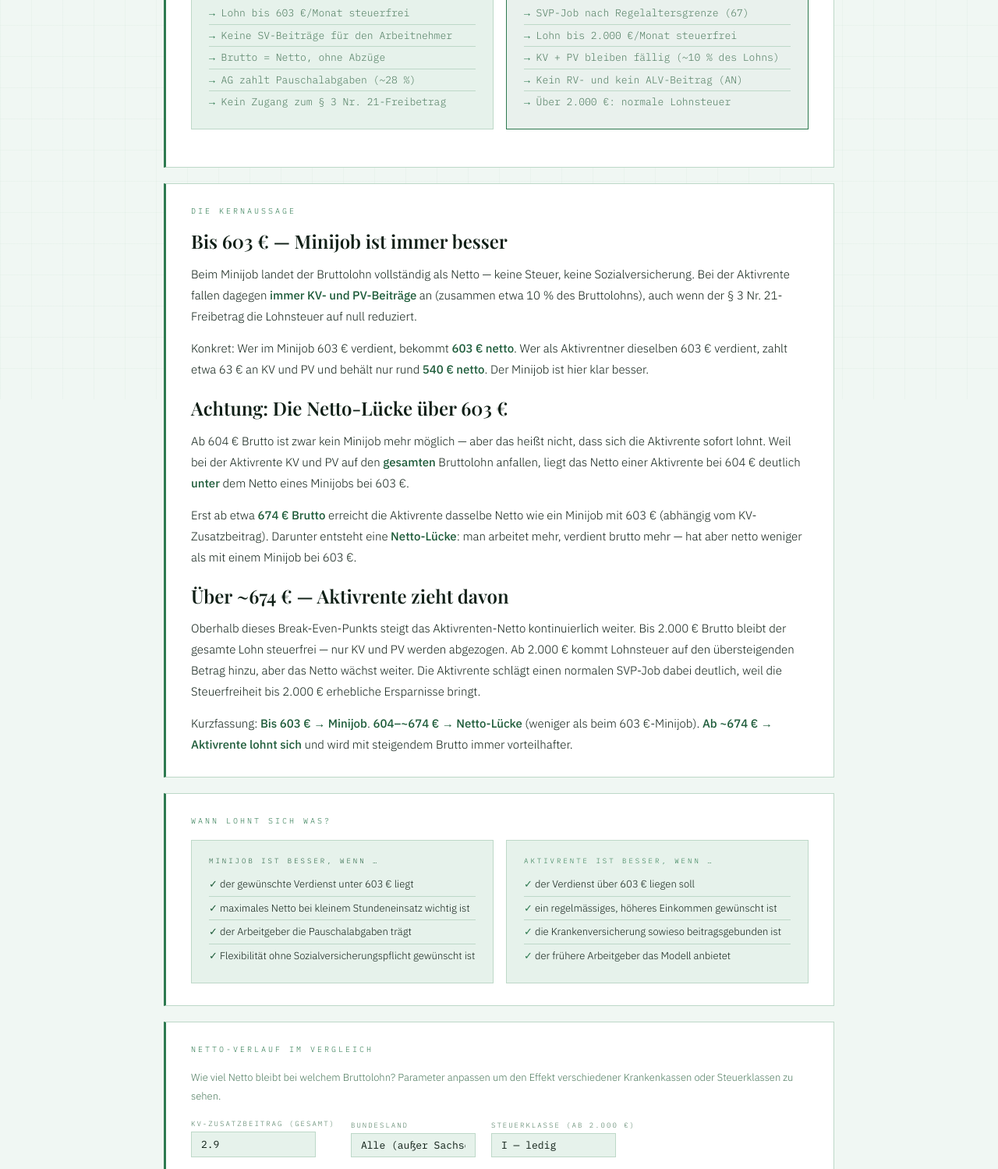
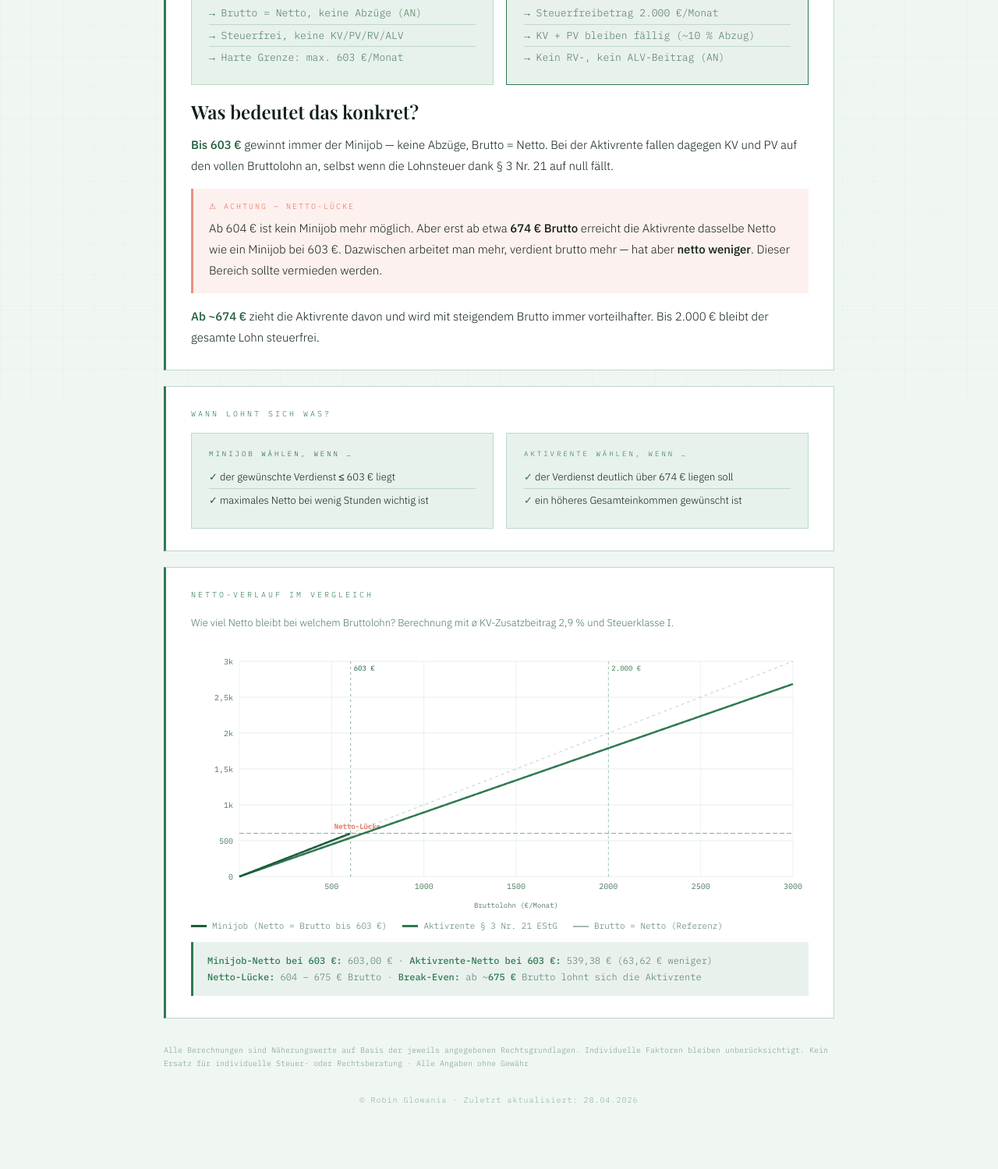
Before and after one commit to rglowania/aktivrente-minijob, a plain HTML site: page index.html in a window 1280 px wide. Shown: the part 288-1787 px from the top of the page at 78% size. Drawn offline with nearby package versions, Linux system fonts and the light colour scheme.

Commit message:
Add files via upload

```diff
--- a/index.html
+++ b/index.html
@@ -147,77 +147,48 @@ canvas#chart{width:100%;display:block;}
     <p class="subtitle">§ 3 Nr. 21 EStG · Was lohnt sich wann?</p>
   </header>
 
-  <!-- Was ist was -->
+  <!-- Überblick + Lücke -->
   <div class="card">
-    <div class="card-title">Die zwei Modelle</div>
+    <div class="card-title">Die zwei Modelle im Überblick</div>
     <div class="fact-grid">
       <div class="fact-box">
         <div class="fact-label">Minijob</div>
         <div class="fact-title">Bis 603 € — alles netto</div>
         <ul class="fact-list">
-          <li>Lohn bis 603 €/Monat steuerfrei</li>
-          <li>Keine SV-Beiträge für den Arbeitnehmer</li>
-          <li>Brutto = Netto, ohne Abzüge</li>
-          <li>AG zahlt Pauschalabgaben (~28 %)</li>
-          <li>Kein Zugang zum § 3 Nr. 21-Freibetrag</li>
+          <li>Brutto = Netto, keine Abzüge (AN)</li>
+          <li>Steuerfrei, keine KV/PV/RV/ALV</li>
+          <li>Harte Grenze: max. 603 €/Monat</li>
         </ul>
       </div>
       <div class="fact-box accent-box">
         <div class="fact-label">Aktivrente · § 3 Nr. 21 EStG</div>
         <div class="fact-title">Bis 2.000 € steuerfrei — ab 2026</div>
         <ul class="fact-list">
-          <li>SVP-Job nach Regelaltersgrenze (67)</li>
-          <li>Lohn bis 2.000 €/Monat steuerfrei</li>
-          <li>KV + PV bleiben fällig (~10 % des Lohns)</li>
-          <li>Kein RV- und kein ALV-Beitrag (AN)</li>
-          <li>Über 2.000 €: normale Lohnsteuer</li>
+          <li>Steuerfreibetrag 2.000 €/Monat</li>
+          <li>KV + PV bleiben fällig (~10 % Abzug)</li>
+          <li>Kein RV-, kein ALV-Beitrag (AN)</li>
         </ul>
       </div>
     </div>
-  </div>
 
-  <!-- Kernaussage -->
-  <div class="card">
-    <div class="card-title">Die Kernaussage</div>
-    <h2>Bis 603 € — Minijob ist immer besser</h2>
+    <h2 style="margin-top:8px;">Was bedeutet das konkret?</h2>
     <p>
-      Beim Minijob landet der Bruttolohn vollständig als Netto — keine Steuer,
-      keine Sozialversicherung. Bei der Aktivrente fallen dagegen <strong>immer
-      KV- und PV-Beiträge</strong> an (zusammen etwa 10 % des Bruttolohns), auch wenn
-      der § 3 Nr. 21-Freibetrag die Lohnsteuer auf null reduziert.
+      <strong>Bis 603 €</strong> gewinnt immer der Minijob — keine Abzüge, Brutto = Netto.
+      Bei der Aktivrente fallen dagegen KV und PV auf den vollen Bruttolohn an,
+      selbst wenn die Lohnsteuer dank § 3 Nr. 21 auf null fällt.
     </p>
-    <p>
-      Konkret: Wer im Minijob 603 € verdient, bekommt <strong>603 € netto</strong>.
-      Wer als Aktivrentner dieselben 603 € verdient, zahlt etwa 63 € an KV und PV
-      und behält nur rund <strong>540 € netto</strong>. Der Minijob ist hier klar besser.
-    </p>
-
-    <h2 style="margin-top:22px;">Achtung: Die Netto-Lücke über 603 €</h2>
-    <p>
-      Ab 604 € Brutto ist zwar kein Minijob mehr möglich — aber das heißt nicht,
-      dass sich die Aktivrente sofort lohnt. Weil bei der Aktivrente KV und PV
-      auf den <strong>gesamten</strong> Bruttolohn anfallen, liegt das Netto einer Aktivrente
-      bei 604 € deutlich <strong>unter</strong> dem Netto eines Minijobs bei 603 €.
-    </p>
-    <p>
-      Erst ab etwa <strong>674 € Brutto</strong> erreicht die Aktivrente dasselbe
-      Netto wie ein Minijob mit 603 € (abhängig vom KV-Zusatzbeitrag). Darunter entsteht eine
-      <strong>Netto-Lücke</strong>: man arbeitet mehr, verdient brutto mehr — hat aber
-      netto weniger als mit einem Minijob bei 603 €.
-    </p>
-
-    <h2 style="margin-top:22px;">Über ~674 € — Aktivrente zieht davon</h2>
-    <p>
-      Oberhalb dieses Break-Even-Punkts steigt das Aktivrenten-Netto kontinuierlich weiter.
-      Bis 2.000 € Brutto bleibt der gesamte Lohn steuerfrei — nur KV und PV werden abgezogen.
-      Ab 2.000 € kommt Lohnsteuer auf den übersteigenden Betrag hinzu, aber das Netto
-      wächst weiter. Die Aktivrente schlägt einen normalen SVP-Job dabei deutlich,
-      weil die Steuerfreiheit bis 2.000 € erhebliche Ersparnisse bringt.
-    </p>
+    <div style="margin:16px 0;padding:16px 20px;background:rgba(220,80,60,0.08);border-left:3px solid rgba(220,80,60,0.6);color:var(--text);">
+      <div style="font-family:'IBM Plex Mono',monospace;font-size:10px;letter-spacing:2px;text-transform:uppercase;color:rgba(220,80,60,0.8);margin-bottom:8px;">⚠ Achtung — Netto-Lücke</div>
+      <p style="margin-bottom:0;">
+        Ab 604 € ist kein Minijob mehr möglich. Aber erst ab etwa <strong style="color:var(--text);">674 € Brutto</strong>
+        erreicht die Aktivrente dasselbe Netto wie ein Minijob bei 603 €. Dazwischen arbeitet
+        man mehr, verdient brutto mehr — hat aber <strong style="color:var(--text);">netto weniger</strong>.
+        Dieser Bereich sollte vermieden werden.
+      </p>
+    </div>
     <p style="margin-bottom:0;">
-      Kurzfassung: <strong>Bis 603 € → Minijob</strong>.
-      <strong>604–~674 € → Netto-Lücke</strong> (weniger als beim 603 €-Minijob).
-      <strong>Ab ~674 € → Aktivrente lohnt sich</strong> und wird mit steigendem Brutto immer vorteilhafter.
+      <strong>Ab ~674 €</strong> zieht die Aktivrente davon und wird mit steigendem Brutto
+      immer vorteilhafter. Bis 2.000 € bleibt der gesamte Lohn steuerfrei.
     </p>
   </div>
 
@@ -226,21 +197,17 @@ canvas#chart{width:100%;display:block;}
     <div class="card-title">Wann lohnt sich was?</div>
     <div class="when-grid">
       <div class="when-box mj">
-        <div class="when-label">Minijob ist besser, wenn …</div>
+        <div class="when-label">Minijob wählen, wenn …</div>
         <ul>
-          <li>der gewünschte Verdienst unter 603 € liegt</li>
-          <li>maximales Netto bei kleinem Stundeneinsatz wichtig ist</li>
-          <li>der Arbeitgeber die Pauschalabgaben trägt</li>
-          <li>Flexibilität ohne Sozialversicherungspflicht gewünscht ist</li>
+          <li>der gewünschte Verdienst ≤ 603 € liegt</li>
+          <li>maximales Netto bei wenig Stunden wichtig ist</li>
         </ul>
       </div>
       <div class="when-box ar">
-        <div class="when-label">Aktivrente ist besser, wenn …</div>
+        <div class="when-label">Aktivrente wählen, wenn …</div>
         <ul>
-          <li>der Verdienst über 603 € liegen soll</li>
-          <li>ein regelmässiges, höheres Einkommen gewünscht ist</li>
-          <li>die Krankenversicherung sowieso beitragsgebunden ist</li>
-          <li>der frühere Arbeitgeber das Modell anbietet</li>
+          <li>der Verdienst deutlich über 674 € liegen soll</li>
+          <li>ein höheres Gesamteinkommen gewünscht ist</li>
         </ul>
       </div>
     </div>
@@ -250,31 +217,10 @@ canvas#chart{width:100%;display:block;}
   <div class="card">
     <div class="card-title">Netto-Verlauf im Vergleich</div>
     <p style="font-size:13px;color:var(--text-muted);margin-bottom:18px;">
-      Wie viel Netto bleibt bei welchem Bruttolohn? Parameter anpassen um den Effekt verschiedener Krankenkassen oder Steuerklassen zu sehen.
+      Wie viel Netto bleibt bei welchem Bruttolohn? Berechnung mit ø KV-Zusatzbeitrag 2,9 % und Steuerklasse I.
     </p>
 
-    <div class="chart-controls">
-      <div class="ctrl-group">
-        <span class="ctrl-label">KV-Zusatzbeitrag (gesamt)</span>
-        <input type="number" id="kvZ" value="2.9" min="0" max="6" step="0.1" oninput="drawChart()">
-      </div>
-      <div class="ctrl-group">
-        <span class="ctrl-label">Bundesland</span>
-        <select id="sachsen" onchange="drawChart()">
-          <option value="">Alle (außer Sachsen)</option>
-          <option value="sachsen">Sachsen</option>
-        </select>
-      </div>
-      <div class="ctrl-group">
-        <span class="ctrl-label">Steuerklasse (ab 2.000 €)</span>
-        <select id="stk" onchange="drawChart()">
-          <option value="1">I — ledig</option>
-          <option value="3">III — verheiratet</option>
-          <option value="4">IV</option>
-          <option value="6">VI — Zweitjob</option>
-        </select>
-      </div>
-    </div>
+
 
     <div class="chart-wrap">
       <canvas id="chart" height="340"></canvas>
@@ -302,7 +248,7 @@ canvas#chart{width:100%;display:block;}
   <p class="disclaimer">Alle Berechnungen sind Näherungswerte auf Basis der jeweils angegebenen Rechtsgrundlagen. Individuelle Faktoren bleiben unberücksichtigt. Kein Ersatz für individuelle Steuer- oder Rechtsberatung · Alle Angaben ohne Gewähr</p>
 </div>
 
-<footer>© Robin Glowania</footer>
+<footer>© Robin Glowania · Zuletzt aktualisiert: 28.04.2026</footer>
 
 <script>
 /* ── Theme ──────────────────────────────────────────────────── */
@@ -356,9 +302,9 @@ function nettoAR(b, stk, kvZ, sachsen){
 function drawChart(){
   const canvas = document.getElementById('chart');
   const ctx    = canvas.getContext('2d');
-  const kvZ    = parseFloat(document.getElementById('kvZ').value)||2.9;
-  const sachsen= document.getElementById('sachsen').value==='sachsen';
-  const stk    = parseInt(document.getElementById('stk').value)||1;
+  const kvZ    = 2.9;   // ø KV-Zusatzbeitrag 2026
+  const sachsen= false; // Standard (nicht Sachsen)
+  const stk    = 1;     // Steuerklasse I
 
   // Responsive DPI
   const W = canvas.offsetWidth || 700;
@@ -460,6 +406,42 @@ function drawChart(){
   ctx.textAlign='left';
   ctx.fillText('603 €', px(603)+4, PAD.t+12);
 
+  // Horizontale Referenzlinie: Minijob-Maximum-Netto = 603 €
+  ctx.strokeStyle=cAccentLt;
+  ctx.lineWidth=1;
+  ctx.setLineDash([6,3]);
+  ctx.globalAlpha=0.5;
+  ctx.beginPath();
+  ctx.moveTo(PAD.l, py(603));
+  ctx.lineTo(PAD.l+plotW, py(603));
+  ctx.stroke();
+  ctx.setLineDash([]);
+  ctx.globalAlpha=1;
+
+  // Netto-Lücke einfärben (Bereich wo AR-Netto < 603 € Minijob-Netto, ab 604 € Brutto)
+  // Break-Even finden
+  let breakEvenB = 0;
+  for(let bb=604; bb<=1200; bb++){
+    if(nettoAR(bb, stk, kvZ, sachsen) >= 603){ breakEvenB = bb; break; }
+  }
+  if(breakEvenB > 604){
+    ctx.beginPath();
+    ctx.moveTo(px(603), py(603));
+    for(let bb=604; bb<=breakEvenB; bb+=2){
+      ctx.lineTo(px(bb), py(nettoAR(bb, stk, kvZ, sachsen)));
+    }
+    ctx.lineTo(px(breakEvenB), py(603));
+    ctx.closePath();
+    ctx.fillStyle='rgba(220,80,60,0.12)';
+    ctx.fill();
+    // Label
+    const midLuecke = (603 + breakEvenB) / 2;
+    ctx.fillStyle='rgba(220,80,60,0.7)';
+    ctx.font='bold 9px "IBM Plex Mono", monospace';
+    ctx.textAlign='center';
+    ctx.fillText('Netto-Lücke', px(midLuecke), py(603)-6);
+  }
+
   // Aktivrenten-Freibetrag-Linie
   ctx.strokeStyle=cAccent;
   ctx.lineWidth=1;
@@ -516,12 +498,19 @@ function drawChart(){
   ctx.fill();
   ctx.globalAlpha=1;
 
-  // Kipppunkt-Info
-  const kippB = 603;
-  const arAtKipp = nettoAR(kippB, stk, kvZ, sachsen);
-  const abstand = kippB - arAtKipp;
+  // Kipppunkt-Info mit Break-Even
+  let beB = 0;
+  for(let bb=604; bb<=2000; bb++){
+    if(nettoAR(bb, stk, kvZ, sachsen) >= 603){ beB = bb; break; }
+  }
+  const arAt603 = nettoAR(603, stk, kvZ, sachsen);
+  const luecke603 = 603 - arAt603;
   document.getElementById('kipp-info').innerHTML =
-    `<strong>An der Minijob-Grenze (603 €):</strong> Minijob-Netto = <strong>603,00 €</strong> · Aktivrente-Netto = <strong>${arAtKipp.toLocaleString('de-DE',{minimumFractionDigits:2,maximumFractionDigits:2})} €</strong> · Vorteil Minijob: <strong>${abstand.toLocaleString('de-DE',{minimumFractionDigits:2,maximumFractionDigits:2})} €/Monat</strong>`;
+    `<strong>Minijob-Netto bei 603 €:</strong> 603,00 € · ` +
+    `<strong>Aktivrente-Netto bei 603 €:</strong> ${arAt603.toLocaleString('de-DE',{minimumFractionDigits:2,maximumFractionDigits:2})} € ` +
+    `(${luecke603.toLocaleString('de-DE',{minimumFractionDigits:2,maximumFractionDigits:2})} € weniger)<br>` +
+    `<strong>Netto-Lücke:</strong> 604 – ${beB} € Brutto · ` +
+    `<strong>Break-Even:</strong> ab ~<strong>${beB} €</strong> Brutto lohnt sich die Aktivrente`;
 
   // Mouseover-Tooltip
   canvas._points = points;
```
